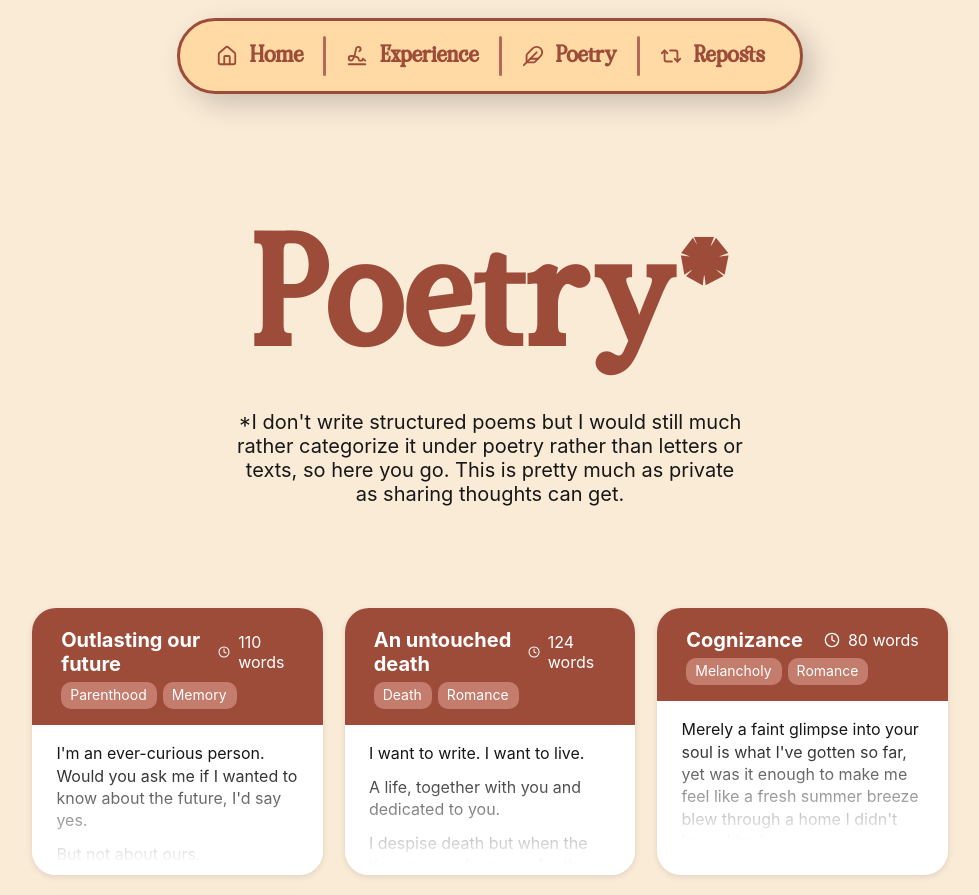
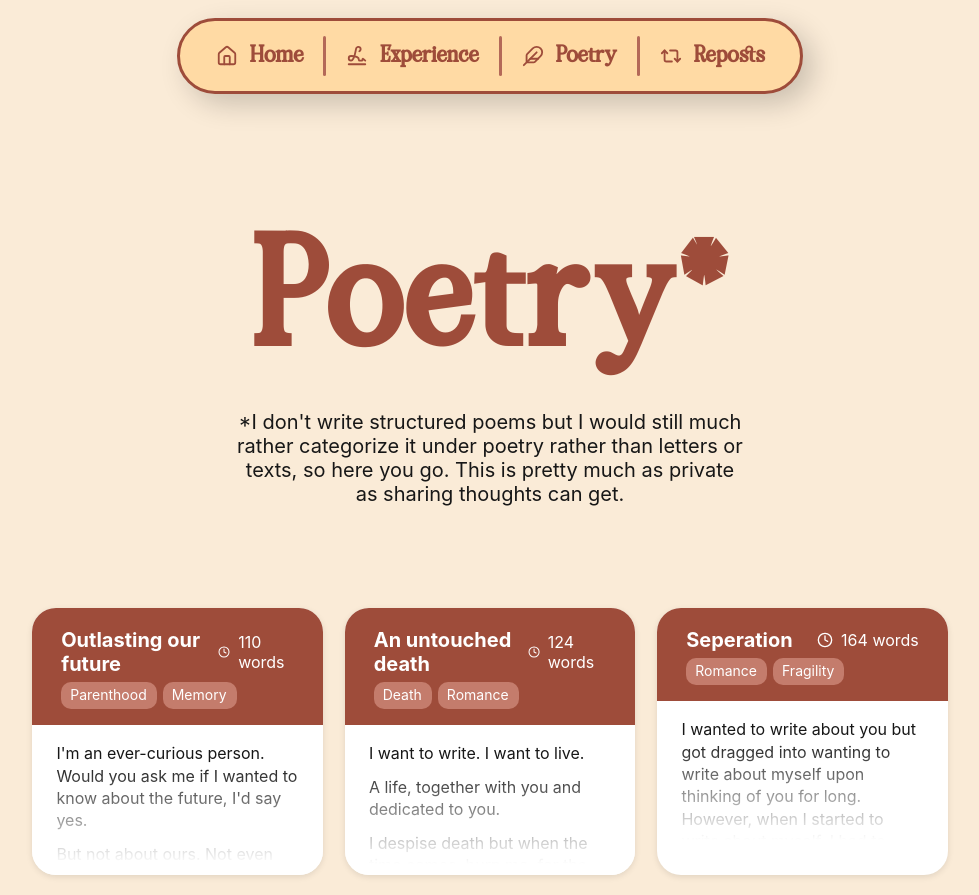
Before and after one commit to gianlucajahn/soulmadeofink, a Next.js app: page /poetry in a window 1280 px wide. Shown: the top 895 px of the page, without its empty margins (150-1129 px from the left). Built offline with nearby package versions, Linux system fonts and the light colour scheme.

Commit message:
Fix poems

```diff
--- a/src/app/components/Gallery/Gallery.tsx
+++ b/src/app/components/Gallery/Gallery.tsx
@@ -11,7 +11,7 @@ const poems = [
     id: 1,
     title: "Outlasting our future",
     content:
-      "I'm an ever-curious person. Would you ask me if I wanted to know about the future, I'd say yes. \n But not about ours. \n Not about ours in the same way you wouldn't want to be spoiled about an upcoming movie. \n Because I want to preserve my curiosity. \n Because I want to dream. \n I want to dream about the daughter or the son we're raising. About those beautiful eyes you'll give them. About your loving mind and faithful heart you're handing on to them. \n About my love for you, outlasting us, because the world will find within our children all the reasons why I loved you all my life.",
+      "I'm an ever-curious person. Would you ask me if I wanted to know about the future, I'd say yes. \n But not about ours. Not even about who you are. \n Not about ours in the same way you wouldn't want to be spoiled about an upcoming movie. \n Because I want to preserve my curiosity. \n Because I want to dream. \n I want to dream about the daughter or the son we're raising. About those beautiful eyes you'll give them. About your loving mind and faithful heart you're handing on to them. \n About my upcoming love for you, outlasting us, because the world will find within our children all the reasons why I loved you all my life.",
     words: 110,
     categories: ["Parenthood", "Memory"],
     dateWritten: "2021-05-19T00:00:00Z",
@@ -29,16 +29,6 @@ const poems = [
   },
   {
     id: 3,
-    title: "Cognizance",
-    content:
-      "Merely a faint glimpse into your soul is what I've gotten so far, yet was it enough to make me feel like a fresh summer breeze blew through a home I didn't know I had. \n For you to appear in my dreams when I barely knew your face. \n For me to know it's you even if I hadnt seen your face at all. \n For me to realize, at long last, I've always missed this sense of home. \n I missed you without even knowing you.",
-    words: 80,
-    categories: ["Melancholy", "Romance"],
-    dateWritten: "2024-08-04T00:00:00Z",
-    author: "",
-  },
-  {
-    id: 4,
     title: "Seperation",
     content:
       "I wanted to write about you but got dragged into wanting to write about myself upon thinking of you for long. However, when I started to write about myself, I had to think about you again. \n And just in that moment, it appeared to me that my perception of myself or of you, they don't work without each other anymore. \n I am no precisely measurable and separable thing when existing next to you. In my mind, as it seems to be, you and me are no separable and self-contained systems, but rather two parts of the same entity. \n Like two branches of roots from the same tree that got cut in two by erosion. And as it rained, or metaphorically, as we met again, we grew back together into supporting the weight of the tree we're helping sprout. \n Two branches of roots that grow in love, resilience, and longing every time we separate and grow together again.",
```
